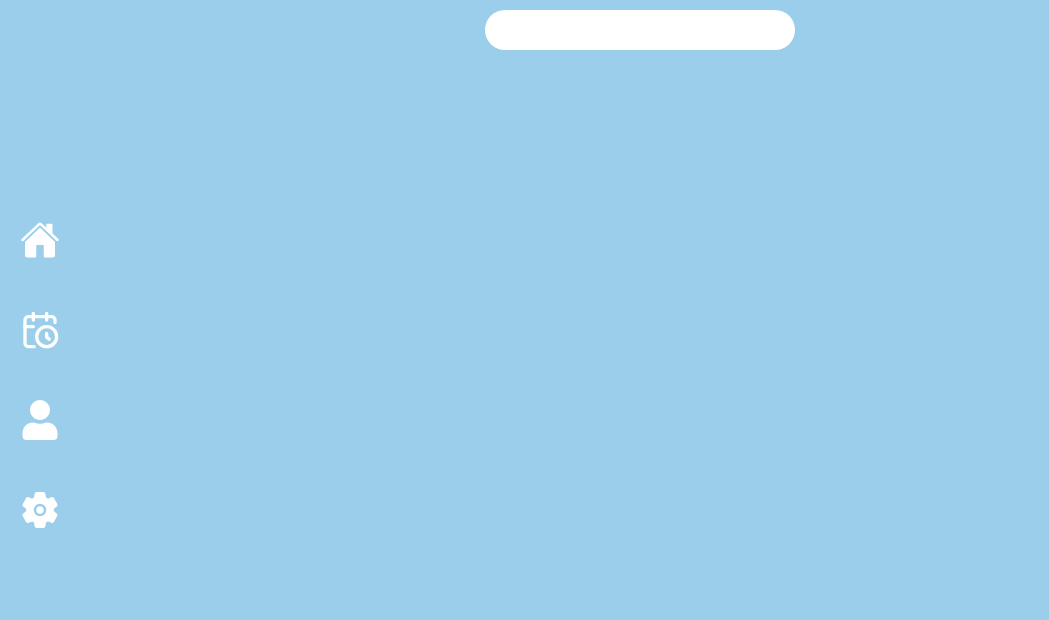
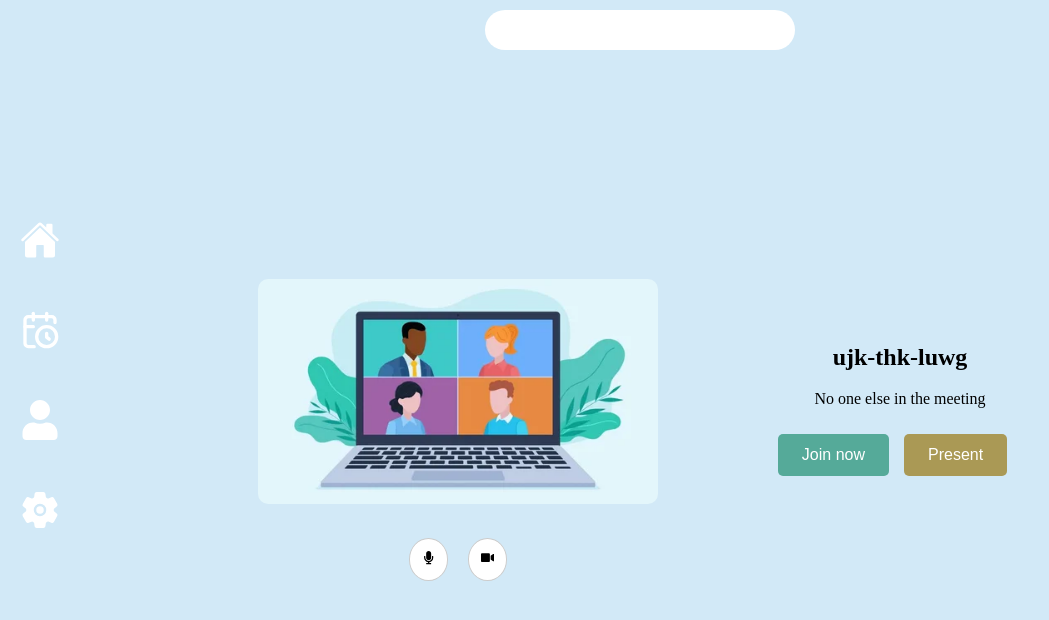
Before and after one commit to JIYA1MU/online_meet, a React (Vite) app: page /meetingLink in a window 1280 px wide. Shown: the top 620 px of the page, without its empty margins (0-1049 px from the left). Built offline with nearby package versions, Linux system fonts and the light colour scheme; the HTML template or start-up script is replaced by a standard one.

Commit message:
first commit

```diff
--- a/src/components/Navbar.tsx
+++ b/src/components/Navbar.tsx
@@ -18,7 +18,7 @@ const NavbarContainer = styled.div`
   justify-content: center;
   align-items: center;
   padding: 10px 20px;
-  color: white;
+  color: black;
 `;
 
 const SearchBar = styled.div`
--- a/src/components/pages/MeetingLink.tsx
+++ b/src/components/pages/MeetingLink.tsx
@@ -1,14 +1,122 @@
+import React from 'react';
+import { FaMicrophone, FaVideo } from 'react-icons/fa';
 import Navbar from "../Navbar"
 import Sidebar from "../Sidebar"
 
 export const MeetingLink = () => {
   return (
-    <div>
-      <Navbar />
+    <div style={styles.container}>
       <Sidebar />
+      <main style={styles.main}>
+        <Navbar />
+        <section style={styles.meetingSection}>
+          <div style={styles.leftPanel}>
+            <div style={styles.videoContainer}>
+              <img
+                src="src/assets/12.webp" // Replace with the actual meeting image URL
+                alt="Meeting"
+                style={styles.video}
+              />
+            </div>
+            <div style={styles.controls}>
+              <button style={styles.controlButton}>
+                <FaMicrophone />
+              </button>
+              <button style={styles.controlButton}>
+                <FaVideo />
+              </button>
+            </div>
+          </div>
+          <div style={styles.meetingInfo}>
+            <h2>ujk-thk-luwg</h2>
+            <p>No one else in the meeting</p>
+            <button style={styles.joinButton}>Join now</button>
+            <button style={styles.presentButton}>Present</button>
+          </div>
+        </section>
+      </main>
+    </div>
+  );
+};
 
-    </div>
-  )
-}
+const styles: { [key: string]: React.CSSProperties } = {
+  container: {
+    display: 'flex',
+    height: '100vh',
+    backgroundColor: '#d2e9f7',
+  },
+  main: {
+    flex: 1,
+    display: 'flex',
+    flexDirection: 'column',
+  },
+  meetingSection: {
+    display: 'flex',
+    flex: 1,
+    alignItems: 'center',
+    justifyContent: 'center',
+    padding: '20px',
+  },
+  leftPanel: {
+    display: 'flex',
+    flexDirection: 'column',
+    alignItems: 'center',
+    marginRight: '20px',
+  },
+  videoContainer: {
+    width: '400px', // Increased width for better visibility
+    marginBottom: '20px',
+  },
+  video: {
+    width: '100%',
+    borderRadius: '10px',
+  },
+  meetingInfo: {
+    textAlign: 'center',
+    marginLeft: '100px', // Add margin to separate text from the image
+    marginBottom: '50px'
+  },
+  meetingTitle: {
+    fontSize: '2em', // Increased font size
+    marginBottom: '10px', // Add margin for spacing
+  },
+  meetingText: {
+    fontSize: '1.2em', // Increased font size
+    marginBottom: '20px', // Add margin for spacing
+  },
+  joinButton: {
+    backgroundColor: '#5a9',
+    color: 'white',
+    padding: '12px 24px', // Increased padding
+    margin: '10px 0', // Adjusted margin
+    border: 'none',
+    borderRadius: '5px',
+    cursor: 'pointer',
+    fontSize: '1em', // Adjusted font size
+  },
+  presentButton: {
+    backgroundColor: '#a95',
+    color: 'white',
+    padding: '12px 24px', // Increased padding
+    margin: '10px 15px', // Adjusted margin
+    border: 'none',
+    borderRadius: '5px',
+    cursor: 'pointer',
+    fontSize: '1em', // Adjusted font size
+  },
+  controls: {
+    display: 'flex',
+    justifyContent: 'center',
+    marginTop: '10px',
+  },
+  controlButton: {
+    backgroundColor: '#fff',
+    border: '1px solid #ccc',
+    borderRadius: '50%',
+    padding: '12px', // Increased padding
+    margin: '0 10px',
+    cursor: 'pointer',
+  },
+};
 
 export default MeetingLink
```
Also changed, not shown: src/assets/12.webp (added).
